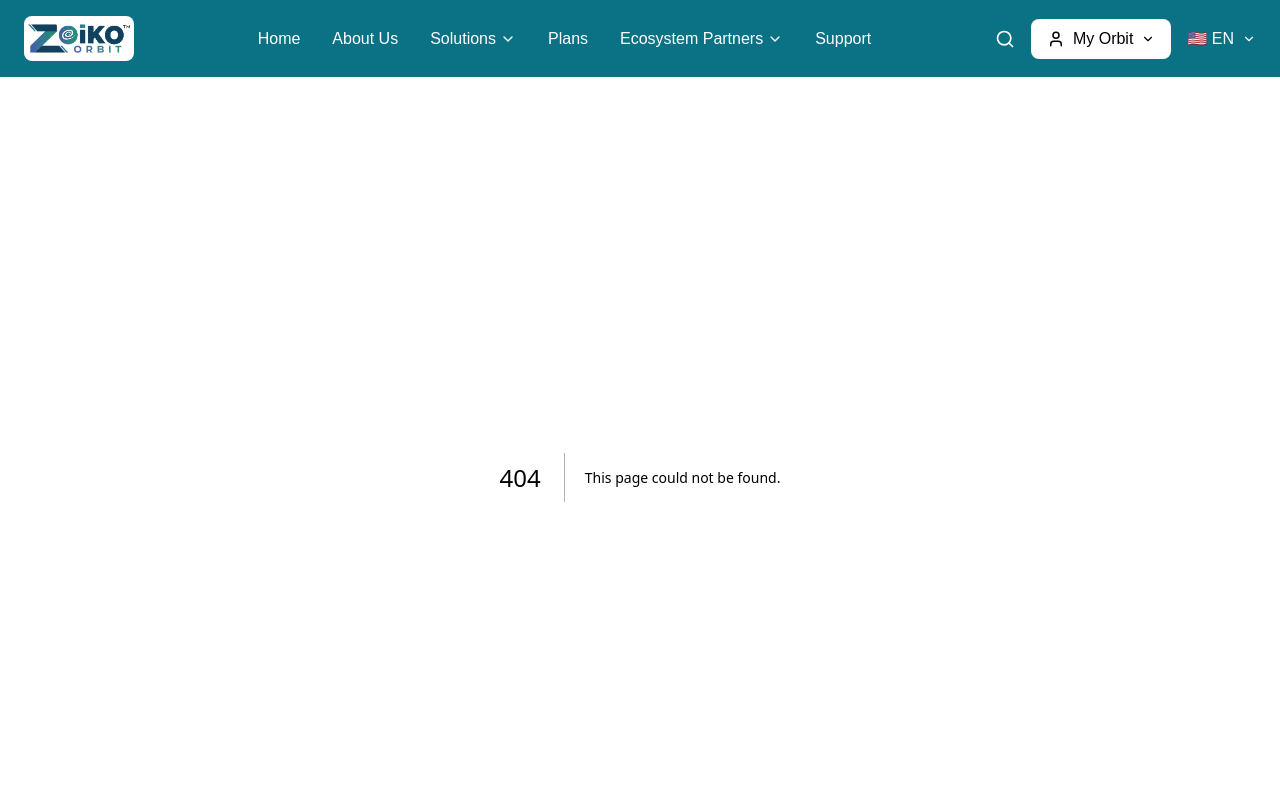
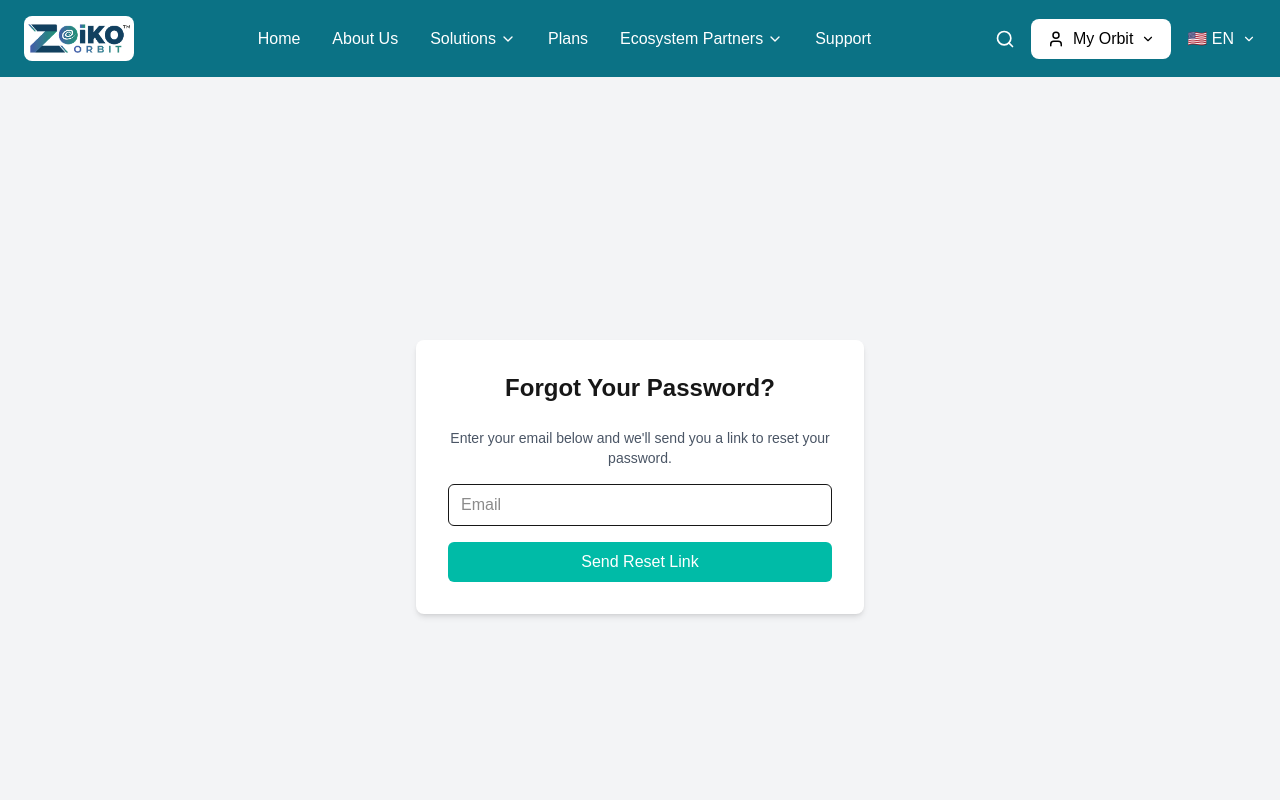
Before and after one commit to ZoikoGroup/zoikoorbitNew-reactNext, a Next.js app: page /forgot-password in a window 1280 px wide. Before the commit this address had no page. Shown: the top 800 px of the page. Built offline with nearby package versions, Linux system fonts and the light colour scheme.

Commit message:
update forget password

```diff
--- /dev/null
+++ b/app/forgot-password/page.tsx
@@ -0,0 +1,100 @@
+"use client";
+
+import { useState, useEffect } from "react";
+import { isLoggedIn } from "../utils/auth";
+
+export default function ForgotPasswordPage() {
+  const [email, setEmail] = useState("");
+  const [loading, setLoading] = useState(false);
+  const [error, setError] = useState<string | null>(null);
+  const [success, setSuccess] = useState<string | null>(null);
+
+  // 🔒 Block logged-in users
+  useEffect(() => {
+    if (isLoggedIn()) {
+      window.location.href = "/my-account";
+    }
+  }, []);
+
+  const handleForgotPassword = async (e: React.FormEvent) => {
+    e.preventDefault();
+    setError(null);
+    setSuccess(null);
+    setLoading(true);
+
+    try {
+      const response = await fetch(
+        `${process.env.NEXT_PUBLIC_API_BASE_URL}/api/accounts/forgot-password/`,
+        {
+          method: "POST",
+          headers: { "Content-Type": "application/json",
+                     "X-Frontend-Origin": window.location.origin,
+                    },
+          body: JSON.stringify({ email: email.trim() }),
+        }
+      );
+
+      const data = await response.json();
+
+      if (!response.ok) {
+        if (typeof data === "object") {
+          const messages = Object.values(data).flat().join(" | ");
+          throw new Error(messages || "Failed to send reset email");
+        } else {
+          throw new Error(data.message || "Failed to send reset email");
+        }
+      }
+
+      setSuccess(
+        data.message ||
+          "Password reset link sent! Check your email for instructions."
+      );
+    } catch (err: any) {
+      setError(err.message);
+    } finally {
+      setLoading(false);
+    }
+  };
+
+  return (
+    <div className="flex flex-col min-h-screen">
+        {/* extra header removed */}
+
+      <main className="flex-grow flex items-center justify-center dark:bg-gray-900 dark:text-white bg-gray-100 py-8 px-4">
+        <div className="max-w-md w-full bg-white dark:bg-gray-800 p-8 rounded-lg shadow-md">
+          <h2 className="text-2xl font-bold mb-6 text-center">
+            Forgot Your Password?
+          </h2>
+          <p className="text-sm text-gray-600 dark:text-gray-300 mb-4 text-center">
+            Enter your email below and we'll send you a link to reset your
+            password.
+          </p>
+
+          <form onSubmit={handleForgotPassword} className="space-y-4 dark:bg-gray-900">
+            <input
+              type="email"
+              placeholder="Email"
+              value={email}
+              onChange={(e) => setEmail(e.target.value)}
+              required
+              className="w-full px-3 py-2 border rounded-md dark:bg-gray-900 dark:text-white"
+            />
+
+            {error && <p className="text-red-600 text-sm">{error}</p>}
+            {success && <p className="text-green-600 text-sm">{success}</p>}
+
+            <button
+              type="submit"
+              disabled={loading}
+              className="w-full py-2 px-4 rounded-md text-white bg-teal-500 hover:bg-teal-600 disabled:opacity-60"
+            >
+              {loading ? "Sending..." : "Send Reset Link"}
+            </button>
+          </form>
+        </div>
+      </main>
+
+  {/* extra footer removed */}
+    </div>
+  );
+}
--- /dev/null
+++ b/app/next.config.ts
@@ -0,0 +1,11 @@
+import type { NextConfig } from "next";
+
+const nextConfig: NextConfig = {
+
+  images: {
+  domains: ["api.driverxmobile.com"],
+}
+  /* config options here */
+};
+
+export default nextConfig;
--- /dev/null
+++ b/app/reset-password/[uid]/[token]/page.tsx
@@ -0,0 +1,109 @@
+"use client";
+
+import { use, useState } from "react";
+import { useRouter } from "next/navigation";
+
+type PageProps = {
+  params: Promise<{
+    uid: string;
+    token: string;
+  }>;
+};
+
+export default function ResetPasswordPage({ params }: PageProps) {
+  // ✅ REQUIRED FIX (unwrap params)
+  const { uid, token } = use(params);
+
+  const router = useRouter();
+
+  const [password, setPassword] = useState("");
+  const [password2, setPassword2] = useState("");
+  const [loading, setLoading] = useState(false);
+  const [error, setError] = useState<string | null>(null);
+  const [success, setSuccess] = useState<string | null>(null);
+
+  const handleReset = async (e: React.FormEvent) => {
+    e.preventDefault();
+    setError(null);
+    setSuccess(null);
+    setLoading(true);
+
+    try {
+      const response = await fetch(
+        `${process.env.NEXT_PUBLIC_API_BASE_URL}/api/accounts/reset-password/${uid}/${token}/`,
+        {
+          method: "POST",
+          headers: { "Content-Type": "application/json" },
+          body: JSON.stringify({
+            password,
+            password2,
+          }),
+        }
+      );
+
+      const data = await response.json();
+
+      if (!response.ok) {
+        if (typeof data === "object") {
+          const messages = Object.values(data).flat().join(" | ");
+          throw new Error(messages || "Reset failed");
+        }
+        throw new Error("Reset failed");
+      }
+
+      setSuccess("Password reset successful! Redirecting to login...");
+      setTimeout(() => router.push("/login"), 1500);
+    } catch (err: any) {
+      setError(err.message || "Something went wrong");
+    } finally {
+      setLoading(false);
+    }
+  };
+
+  return (
+    <div className="flex flex-col min-h-screen">
+        {/* extra header removed */}
+
+      <main className="flex-grow flex items-center justify-center bg-gray-100 py-8 px-4">
+        <div className="max-w-md w-full bg-white p-8 rounded-lg shadow-md">
+          <h2 className="text-2xl font-bold mb-6 text-center">
+            Reset Password
+          </h2>
+
+          <form onSubmit={handleReset} className="space-y-4">
+            <input
+              type="password"
+              placeholder="New Password"
+              value={password}
+              onChange={(e) => setPassword(e.target.value)}
+              required
+              className="w-full px-3 py-2 border rounded-md"
+            />
+
+            <input
+              type="password"
+              placeholder="Confirm New Password"
+              value={password2}
+              onChange={(e) => setPassword2(e.target.value)}
+              required
+              className="w-full px-3 py-2 border rounded-md"
+            />
+
+            {error && <p className="text-red-600 text-sm">{error}</p>}
+            {success && <p className="text-green-600 text-sm">{success}</p>}
+
+            <button
+              type="submit"
+              disabled={loading}
+              className="w-full py-2 px-4 rounded-md text-white bg-orange-500 hover:bg-orange-600 disabled:opacity-60"
+            >
+              {loading ? "Resetting..." : "Reset Password"}
+            </button>
+          </form>
+        </div>
+      </main>
+
+  {/* extra footer removed */}
+    </div>
+  );
+}
```
